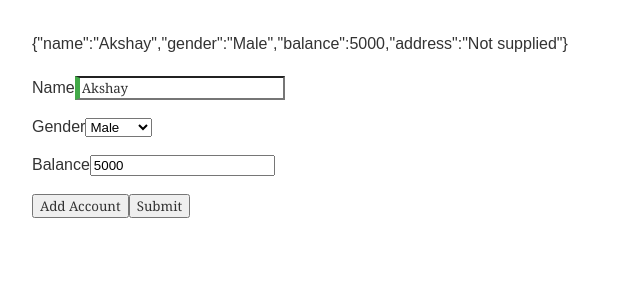
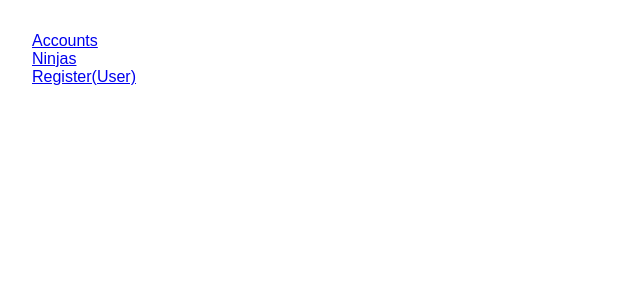
Before and after one commit to Chinmaydg98/ninjas, an Angular app: page / in a window 1280 px wide. Shown: the top 300 px of the page, without its empty margins (0-640 px from the left). Built offline with nearby package versions, Linux system fonts and the light colour scheme.

Commit message:
Routing + Validation(only name)

```diff
--- a/package.json
+++ b/package.json
@@ -25,7 +25,7 @@
   },
   "devDependencies": {
     "@angular-devkit/build-angular": "~0.803.0",
-    "@angular/cli": "~8.3.0",
+    "@angular/cli": "^8.3.2",
     "@angular/compiler-cli": "~8.2.3",
     "@angular/language-service": "~8.2.3",
     "@types/jasmine": "~3.3.8",
--- a/src/app/app-routing.module.ts
+++ b/src/app/app-routing.module.ts
@@ -2,9 +2,13 @@ import { NgModule } from '@angular/core';
 import { RouterModule, Routes } from '@angular/router';
 
 import { AccountsComponent } from './accounts/accounts.component';
+import { NinjasComponent } from './ninjas/ninjas.component';
+import { RegisterUserComponent } from './register-user/register-user.component'
 
 var routes: Routes = [
-  {path: "accounts", component: AccountsComponent}
+  {path: "accounts", component: AccountsComponent},
+  {path: "ninjas", component: NinjasComponent},
+  {path:"register-user", component: RegisterUserComponent}
 ]
 
 @NgModule({
--- a/src/app/app.component.html
+++ b/src/app/app.component.html
@@ -1 +1,11 @@
-<app-register-user></app-register-user>
+<nav>
+    <a routerLink="/accounts">Accounts</a>
+</nav>
+<nav>
+    <a routerLink="/ninjas">Ninjas</a>
+</nav>
+<nav>
+    <a routerLink="/register-user">Register(User)</a>
+</nav>
+<router-outlet></router-outlet>
+<!--<app-register-user></app-register-user>-->
--- a/src/app/app.module.ts
+++ b/src/app/app.module.ts
@@ -20,7 +20,7 @@ import { RegisterUserComponent } from './register-user/register-user.component';
     prefixPipe,
     filterPipe,
     ServerComComponent,
-    RegisterUserComponent
+    RegisterUserComponent,
   ],
   imports: [
     BrowserModule,
--- a/src/app/register-user/register-user.component.html
+++ b/src/app/register-user/register-user.component.html
@@ -1,35 +1,55 @@
-{{ diagnostic }}
+Delete later ---> {{ diagnostic }}
 <br><br>
+<!-- REGISTRATION FORM DIVISION-->
 <div [hidden]="submitted">
     <form (ngSubmit)="onSubmit()" #userForm="ngForm">
+
+        <!-- NAME INPUT -->
         <div>
             <label for="acName">Name</label>
-            <input type="text" id="acName" class="form-control"
-                required
-                [(ngModel)]="model.name" name="acName" #name="ngModel">
-            <div [hidden]="name.pristine || name.valid"
-                  class="alert alert-danger">
-                Name is required
+            <input type="text" id="acName" class="form-control" minlength="4" required [(ngModel)]="model.name"
+                name="acName" #name="ngModel">
+
+            <!-- NAME VALIDATION -->
+            <div *ngIf="name.invalid && (name.dirty || name.touched)" class="alert alert-danger">
+                <div *ngIf="name.errors.required">
+                    Name is required
+                </div>
+                <div *ngIf="name.errors.minlength">
+                    Must be at least 4 characters long
+                </div>
             </div>
+
         </div>
+
         <br>
+
+        <!-- GENDER INPUT -->
         <div>
             <label for="acGender">Gender</label>
             <select class="form-control" id="acGender" [(ngModel)]="model.gender" name="acGender">
                 <option *ngFor="let gender of genders" [value]="gender">{{ gender }}</option>
             </select>
         </div>
+
         <br>
+
+        <!-- BALANCE INPUT -->
         <div>
             <label for="acBalance">Balance</label>
             <input type="number" id="acBalance" class="form-control" [(ngModel)]="model.balance" name="acBalance">
         </div>
+
         <br>
-        <button type="button" class="btn btn-default" (click)="addAccount();userForm.reset()">Add Account</button>
+
+        <!-- BUTTONS -->
+        <button type="button" class="btn btn-default" (click)="addAccount();userForm.reset()" [hidden]="!userForm.valid">Add Account</button>
         <button type="submit" class="btn btn-success" [disabled]="!userForm.valid">Submit</button>
+
     </form>
 </div>
 
+<!-- REVIEW SUBMIT DATA (TO BE DELETED)-->
 <div [hidden]="!submitted">
     <div>
         <label>You submitted:</label>
@@ -39,15 +59,17 @@
     </div>
     <div>
         <label>Gender : {{ model.gender }}</label>
-    <div>
-        <label>Balance : {{ model.balance }}</label>
+        <div>
+            <label>Balance : {{ model.balance }}</label>
+        </div>
+        <button class="btn btn-primary" (click)="submitted=false">Edit</button>
     </div>
-    <button class="btn btn-primary" (click)="submitted=false">Edit</button>
 </div>
 
-<br><br><br><br>
+    <br><br><br><br>
 
-<div>
+<!-- ACCOUNT LIST (WILL PROBABLY BE REPLACE BY LINQ) -->
+<div [hidden]=!submitted>
     <table class="accTable">
         <tr>
             <th>Name</th>
--- a/src/app/register-user/register-user.component.ts
+++ b/src/app/register-user/register-user.component.ts
@@ -1,7 +1,7 @@
 import { Component, OnInit } from '@angular/core';
 import { AccountService } from '../account.service';
 import { account } from '../accounts/accountClass';
-import { FormGroup, FormControl } from '@angular/forms';
+import { FormGroup, FormControl } from '@angular/forms'
 
 @Component({
   selector: 'app-register-user',
@@ -35,10 +35,10 @@ export class RegisterUserComponent implements OnInit {
   }
 
   addAccount(){
-    this.model = new account('','');
-    //this.accountList.push(this.model);
+    console.log("Reached addAccount!");
   }
 
+  //Delete diagnostic later
   get diagnostic() {
     return JSON.stringify(this.model);
   }
```
Also changed, not shown: 1 other file (tests, documents, lock files or other folders).
